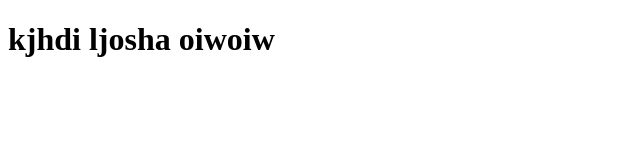
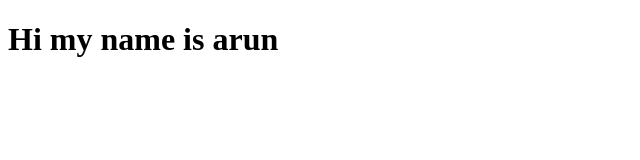
Before and after one commit to loki4374/location-search, a plain HTML site: page index.html in a window 1280 px wide. Shown: the whole page, without its empty margins (0-640 px from the left). Drawn offline with Linux system fonts and the light colour scheme.

Commit message:
fix : name line

```diff
--- a/index.html
+++ b/index.html
@@ -6,6 +6,6 @@
     <title>Document</title>
 </head>
 <body>
-    <h1>kjhdi ljosha oiwoiw</h1>
+    <h1>Hi my name is arun</h1>
 </body>
 </html>
```
